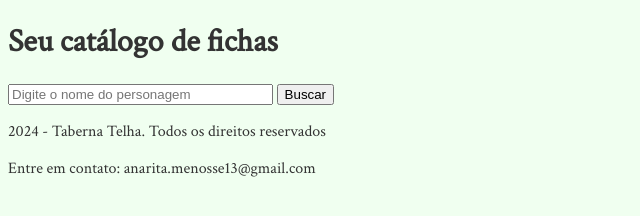
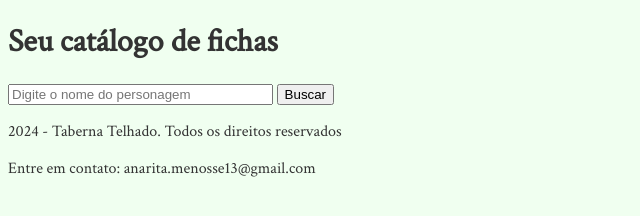
Before and after one commit to AnaMenozzi/taberna-telhado-RPG, a plain HTML site: page index.html in a window 1280 px wide. Shown: the full height of the page, 0-640 px from the left. Drawn offline with Linux system fonts and the light colour scheme.

Commit message:
change name of the brand

```diff
--- a/index.html
+++ b/index.html
@@ -25,7 +25,7 @@
 
 </body>
 <footer>
-    <p>2024 - Taberna Telha. Todos os direitos reservados</p>
+    <p>2024 - Taberna Telhado. Todos os direitos reservados</p>
     <p>Entre em contato: anarita.menosse13@gmail.com</p>
 </footer>
 <script src="app.js"></script>
```
